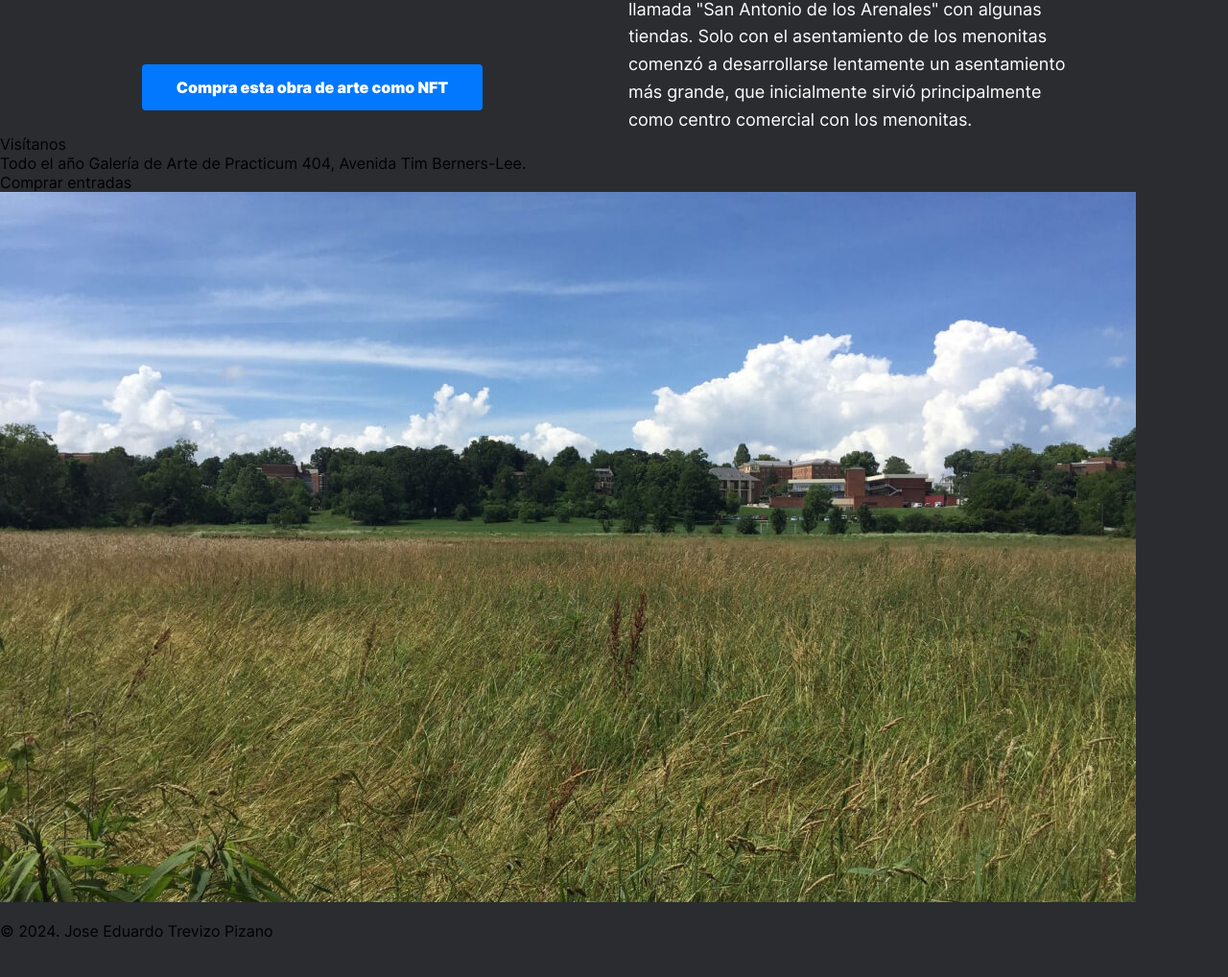
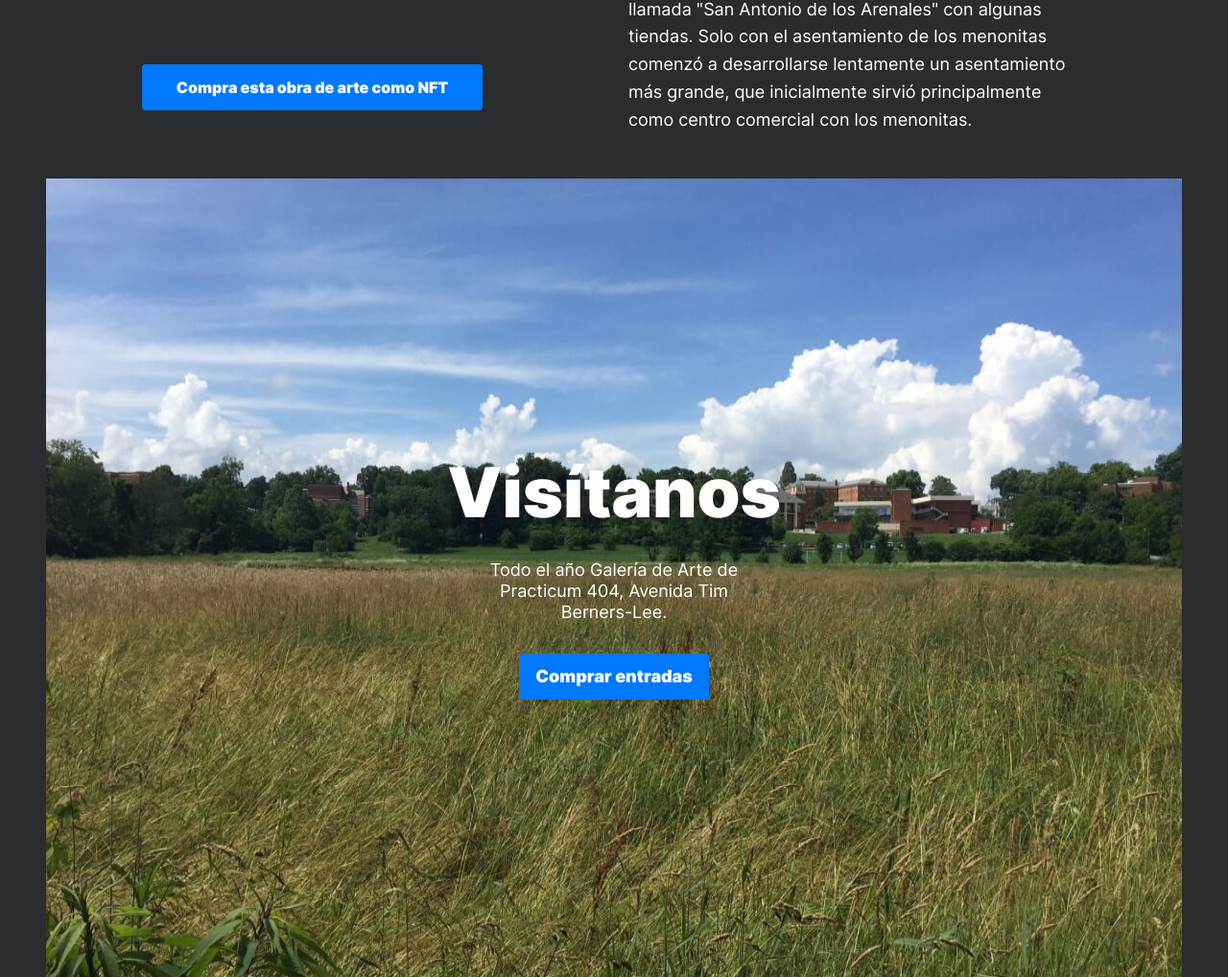
Before and after one commit to JoseEduardoTrevizo/web_project_homeland, a plain HTML site: page index.html in a window 1280 px wide. Shown: the part 6373-7391 px from the top of the page at 96% size. Before the commit the page ends 7369 px from the top, so only its background shows below. Drawn offline with Linux system fonts and the light colour scheme.

Commit message:
add cover and footer

```diff
--- a/Page/index.css
+++ b/Page/index.css
@@ -6,3 +6,5 @@
 @import url(../blocks/intro.css);
 @import url(../blocks/photo-grid.css);
 @import url(../blocks/places.css);
+@import url(../blocks/cover.css);
+@import url(../blocks/footer.css);
```
